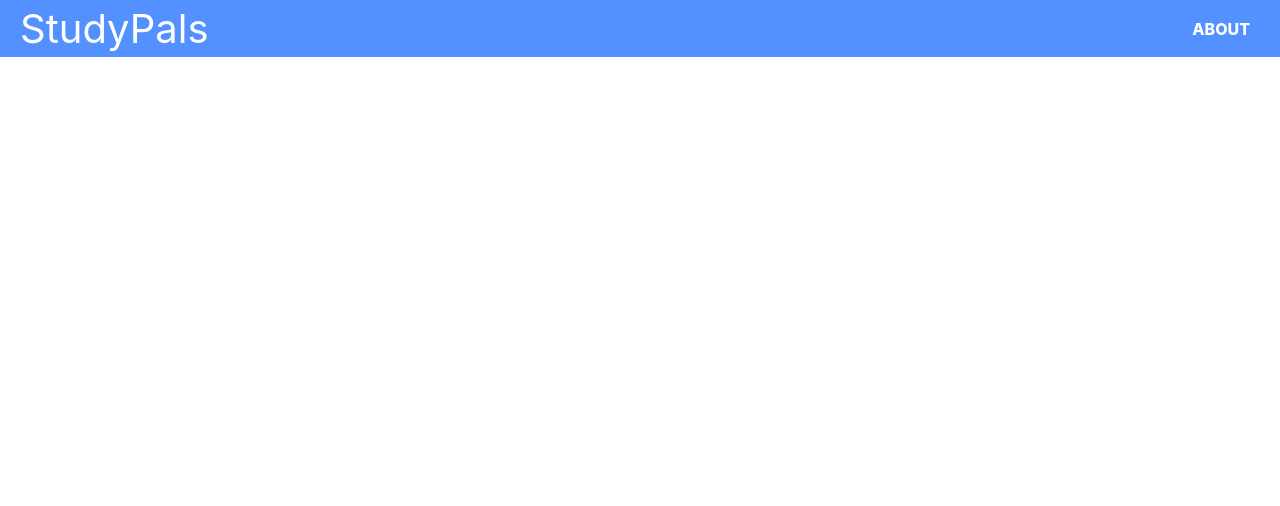
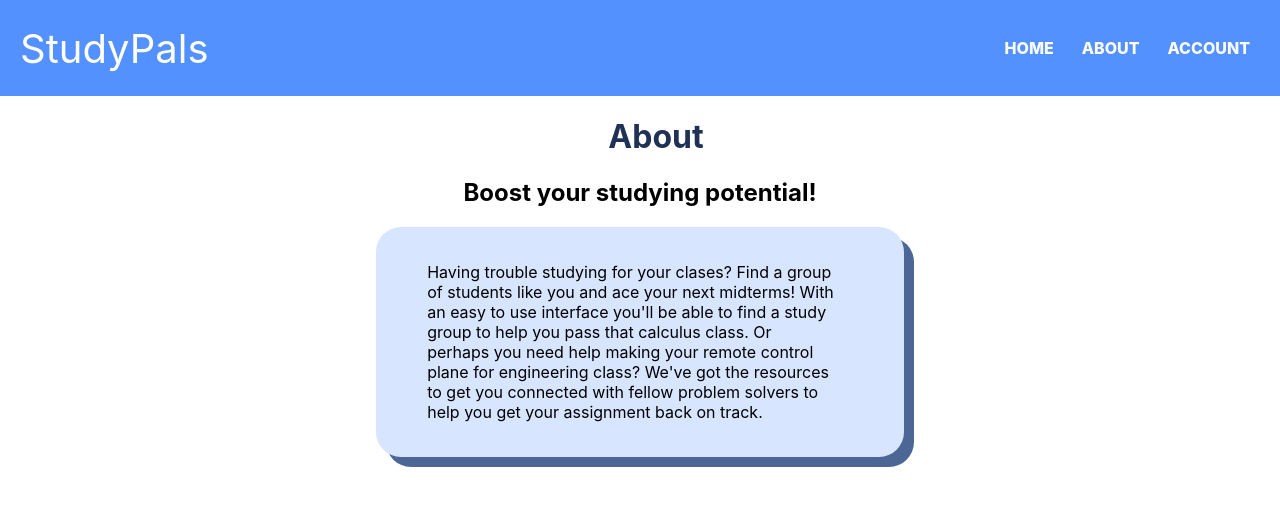
Before and after one commit to abeyahc/StudyPal, a React (Create React App) app: page /pages/About in a window 1280 px wide. Shown: the top 506 px of the page. Built offline with nearby package versions, Linux system fonts and the light colour scheme.

Commit message:
website working

```diff
--- a/src/App.js
+++ b/src/App.js
@@ -1,11 +1,13 @@
-import logo from './logo.svg';
 import './App.css';
 import "./styles.css"
+import './pages/About.css';
+import './pages/Account.css'
 
 import React from 'react';
 import Navbar from "./Navbar";
 import Home from "./pages/Home";
 import About from "./pages/About";
+import Account from "./pages/Account";
 import { Route, Routes, } from "react-router-dom";
 
 function App() {
@@ -16,7 +18,8 @@ function App() {
         <Navbar />
           <Routes>
             <Route path="/" element={<Home />} />
-            <Route path="./pages/About" element={<About />} />
+            <Route path="/pages/About" element={<About />} />
+            <Route path="/pages/Account" element={<Account />} />
           </Routes>
       </>
     </div>
--- a/src/Navbar.js
+++ b/src/Navbar.js
@@ -1,4 +1,6 @@
 import { Link, useMatch, useResolvedPath} from "react-router-dom"
+import './pages/About';
+import './pages/Account';
 export default function Navbar(){
     return (
     <nav className="nav">
@@ -6,7 +8,9 @@ export default function Navbar(){
             StudyPals
         </Link>
         <ul>
+            <CustomLink to="/" className="stroke">Home</CustomLink>
             <CustomLink to="./pages/About" className="stroke">About</CustomLink>
+            <CustomLink to="./pages/Account" className="stroke">Account</CustomLink>
         </ul>
     </nav>
     )
@@ -20,7 +24,6 @@ function CustomLink({ to, children, ...props }) {
             <Link to={to} {...props}>
                 {children}
             </Link>
-            <a to={to}>{children}</a>
         </li>
     )
 }
--- /dev/null
+++ b/src/pages/About.css
@@ -0,0 +1,31 @@
+h1 {
+    text-align: left;
+    color: #1f3255;
+}
+
+h2 {
+    text-align: center;
+}
+
+li {
+    list-style: none;
+}
+
+p {
+    padding-left: 2rem;
+    padding-right: 3rem;
+}
+
+.boxName {
+    border-radius: 25px;
+    background-color: #D7E5FF;
+    padding: 2rem;
+    width: 100%;
+    margin: auto;
+    box-shadow: 10px 10px #4c6795;
+    vertical-align: middle;
+    position: relative;
+    padding: 1.2rem;
+    width: 33rem;
+    margin: auto;
+}
--- a/src/pages/About.js
+++ b/src/pages/About.js
@@ -2,11 +2,16 @@ import React from 'react';
 
 export default function About() {
     return (
-    <div className='about'>
-        <h1>About</h1>
+
+    <div>
+        <li>
+        <h1 className='about'>About</h1>
         <h2>Boost your studying potential!</h2>
-        <p>Having trouble studying for your clases? Find a group of students like you and ace your next midterms! With an easy to use interface you'll be able to find a study group to help you pass that calculus class.
-        Or perhaps you need help making your remote control plane for engineering class? We've got the resources to get you connected with fellow problem solvers to help you get your assignment back on track.</p>
+        <div className="boxName" >
+            <p>Having trouble studying for your clases? Find a group of students like you and ace your next midterms! With an easy to use interface you'll be able to find a study group to help you pass that calculus class.
+            Or perhaps you need help making your remote control plane for engineering class? We've got the resources to get you connected with fellow problem solvers to help you get your assignment back on track.</p>
+        </div>
+        </li>
     </div>
     )
-}
+    }
--- /dev/null
+++ b/src/pages/Account.js
@@ -0,0 +1,26 @@
+
+export default function Account() {
+    return (
+
+    <div className='account'>
+        <h1>Account</h1>
+        <div className='accountList'>
+            <li>
+                <h2>Email:</h2>
+                <input id="email" type="email" placeholder="Enter your email" className="accountInput" required/>
+                <h2>Username:</h2>
+                <input id="username" type="username" placeholder="Enter username" className="accountInput" required/>
+            </li>
+
+            <li>
+                <h2>Online time:</h2>
+                <p>450 hrs</p>
+            </li>
+        </div>
+
+    </div>
+
+
+
+    )
+}
--- a/src/pages/Home.js
+++ b/src/pages/Home.js
@@ -1,6 +1,8 @@
 import { useQuery, gql } from '@apollo/client';
 import { useState } from 'react';
 import React from 'react';
+
+
 
 const GET_STUDY_GROUPS = gql`
 query GetStudyGroups($searchText: String!) {
@@ -10,7 +12,7 @@ query GetStudyGroups($searchText: String!) {
    students_in_groups {
      student {
        name
-       major
+       school
      }
    }
  }
@@ -35,18 +37,24 @@ const { loading, error, data } = useQuery(
         <h1 className="home"><b>Home</b></h1>
         <div className="centered">
             <ol>
+            <form className="searchform">
                 <input
                 value={search}
                 onChange={e => setSearch(e.target.value)}
                 placeholder="Search"
                 className="searchbar"
+                type="search"
                 />
+             </form>
             {data?.study_group?.map(studyGroup => (
             <>
                 <h2>{studyGroup.class}</h2>
                 <ul>
                 {studyGroup?.students_in_groups?.map(
-                s => (<li>{s.student.name}</li>)
+                s => (
+                <div>
+                    <li>{s.student.name}</li>
+                </div>)
                 )}
                 </ul>
             </>
--- a/src/styles.css
+++ b/src/styles.css
@@ -19,6 +19,8 @@ body {
     text-align: center;
     justify-content: center;
     align-items: center;
+    padding-top: 6rem;
+    padding-left: 2rem;
 }
 
 .nav {
@@ -32,6 +34,7 @@ body {
     position: fixed;
     top: 0;
     width: 100%;
+    height: 6rem;
 }
 
 .site-title {
@@ -43,7 +46,7 @@ body {
     margin: 0;
     list-style: none;
     display: flex;
-    gap: 3rem;
+    gap: 0;
     text-align: center;
 }
 
@@ -120,17 +123,54 @@ nav.fill ul li a:hover:after {
   }
 
 .searchbar {
-    margin: 0;
-    padding: 10px;
-    justify-content: center;
-    align-items: center;
-    border-radius: 12px;
-    width: 420px;
-    height: 30px;
+    text-align: left;
+    padding: 1rem;
+    color: #23092a;
+    border: 1px solid #e0d4e3;
+    width: 100%;
+    border-radius: 25rem;
+    margin: 0 auto;
+    vertical-align: middle;
+    position: relative;
+    top: -1px;
+    font-size: 20px;
+    box-shadow: 5px 5px #4c6795;
+    min-width: 40rem;
+    flex-shrink: 0;
+}
+
+.searchform {
+    margin: 0 1rem;
+    flex-grow: 1;
+    min-width: 18rem;
+}
+
+input[type=search]:focus {
+    box-shadow: 5px 5px #4c6795;
+    border: 2px solid #cddefb;
+    outline: none
 }
 
 .home {
-    padding-top: 3rem;
+    padding-top: 6rem;
     padding-left: 2rem;
     color: #1f3255;
 }
+
+.account {
+    padding-top: 6rem;
+    padding-left: 2rem;
+    color: #1f3255;
+}
+
+.about {
+    padding-top: 6rem;
+    padding-left: 2rem;
+    color: #1f3255;
+}
+
+ul {
+    list-style-type: none;
+    padding: .5rem;
+    line-height: 2rem;
+}
```
Also changed, not shown: src/index.js (+7 -5 lines). Lines whose indentation alone changed are shown as unchanged.
